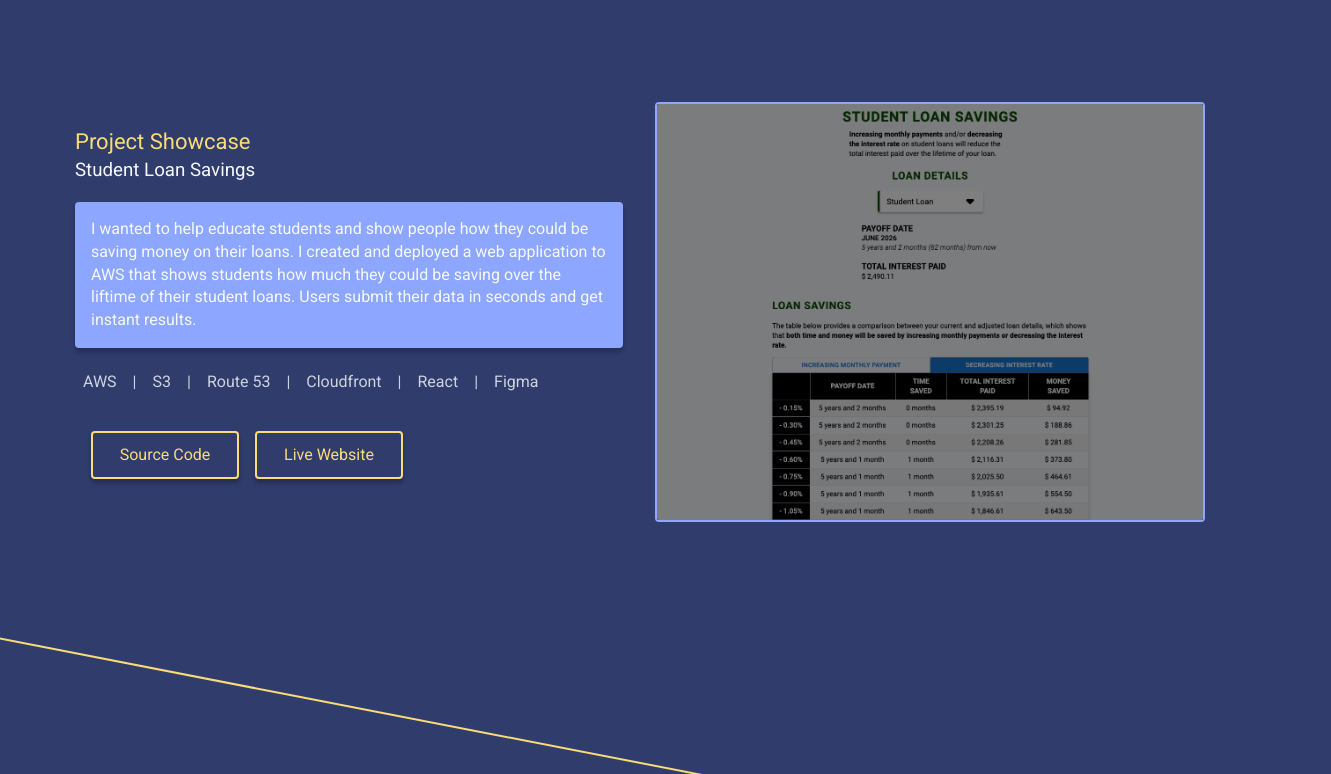
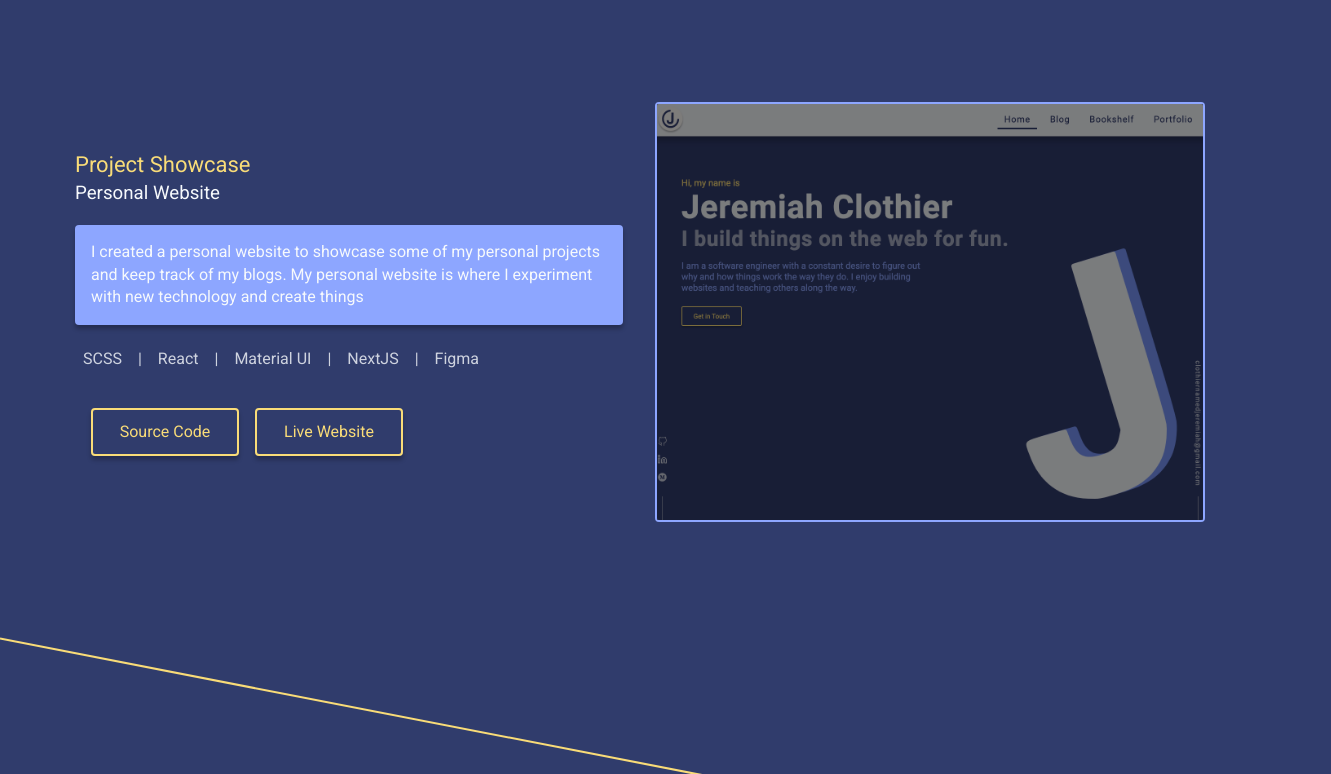
Before and after one commit to ClothierNamedJeremiah/personal-website, a Next.js app: page /portfolio in a window 1280 px wide. Shown: the part 1086-1860 px from the top of the page, 1331 px wide, since content can reach past the window. Built offline with nearby package versions, Linux system fonts and the light colour scheme.

Commit message:
added personal website as a project

```diff
--- a/src/pages/portfolio/index.jsx
+++ b/src/pages/portfolio/index.jsx
@@ -10,13 +10,21 @@ const PROJECTS = [
     title: 'Spotify Favorites',
     description: "Have you ever wondered which songs and artists you've spent the most time listening to on Spotify? This responsive web application lets you quickly see which artists and songs you've listened to the most over the past month, three months, and several years. You can even listen to your most popular songs on this website!",
     imageClassName: 'spotify-favorites',
-    tags: ['Axios', 'React', 'LESS', 'Node', 'Express', 'Figma'],
+    tags: ['Axios', 'React', 'LESS', 'Node', 'Express', 'Figma', 'Babel', 'Webpack'],
     sourceCodeUrl: 'https://github.com/ClothierNamedJeremiah/spotify-favorites-frontend',
     liveSiteUrl: 'https://spotify-favorites.netlify.app/',
   },
   {
+    title: 'Personal Website',
+    description: 'I created a personal website to showcase some of my personal projects and keep track of my blogs. My personal website is where I experiment with new technology and create things',
+    imageClassName: 'personal-website',
+    tags: ['SCSS', 'React', 'Material UI', 'NextJS', 'Figma'],
+    sourceCodeUrl: 'https://github.com/ClothierNamedJeremiah/personal-website',
+    liveSiteUrl: 'http://jeremiah-clothier.netlify.app/',
+  },
+  {
     title: 'Student Loan Savings',
-    description: 'I wanted to help educate students and show people how they could be saving money on their loans. I created and deployed a web application to AWS that shows students how much they could be saving over the liftime of their student loans. Users submit their data in seconds and get instant results.',
+    description: 'I wanted to help educate students and show them how they could be saving money on their loans. I created and deployed a web application to AWS that shows students how much they could be saving over the lifetime of their student loans. Students can submit their data in seconds and instantly get information.',
     imageClassName: 'student-loan-savings',
     tags: ['AWS', 'S3', 'Route 53', 'Cloudfront', 'React', 'Figma'],
     sourceCodeUrl: 'https://github.com/ClothierNamedJeremiah/student-loan-savings',
--- a/src/scss/pages/_portfolio.scss
+++ b/src/scss/pages/_portfolio.scss
@@ -1,3 +1,5 @@
+@use "sass:math";
+
 .portfolio-container {
   display: flex;
   flex-direction: column;
@@ -52,7 +54,7 @@
     position: absolute;
     content: '';
     height: 2px;
-    width: 110vw;
+    width: 100vw / math.cos(11deg);
 
     background-color: $yellow;
     transform: rotate(11deg);
@@ -66,12 +68,6 @@
   position: relative;
   cursor: pointer;
 
-  @media screen and (min-width: 750px) {
-    // width: 450px;
-
-  }
-
-  // height: 420px;
   background-size: cover;
   background-repeat: no-repeat;
   background-position: center top;
@@ -150,6 +146,10 @@
   background-image: url('../../../public/images/spotify-favorites-large.png');
 }
 
+.personal-website {
+  background-image: url('../../../public/images/personal-website-large.png');
+}
+
 .student-loan-savings {
   background-image: url('../../../public/images/student-loan-savings-large.png');
 }
```
Also changed, not shown: public/images/personal-website-large.png (added).
